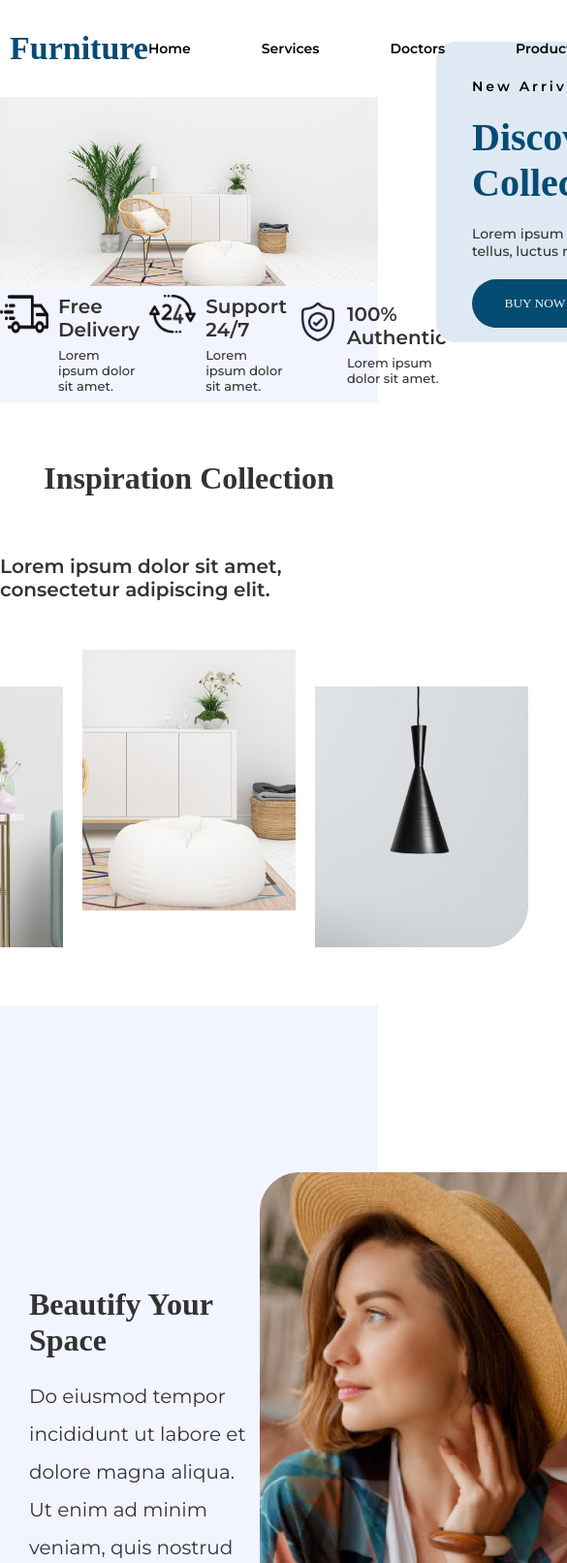
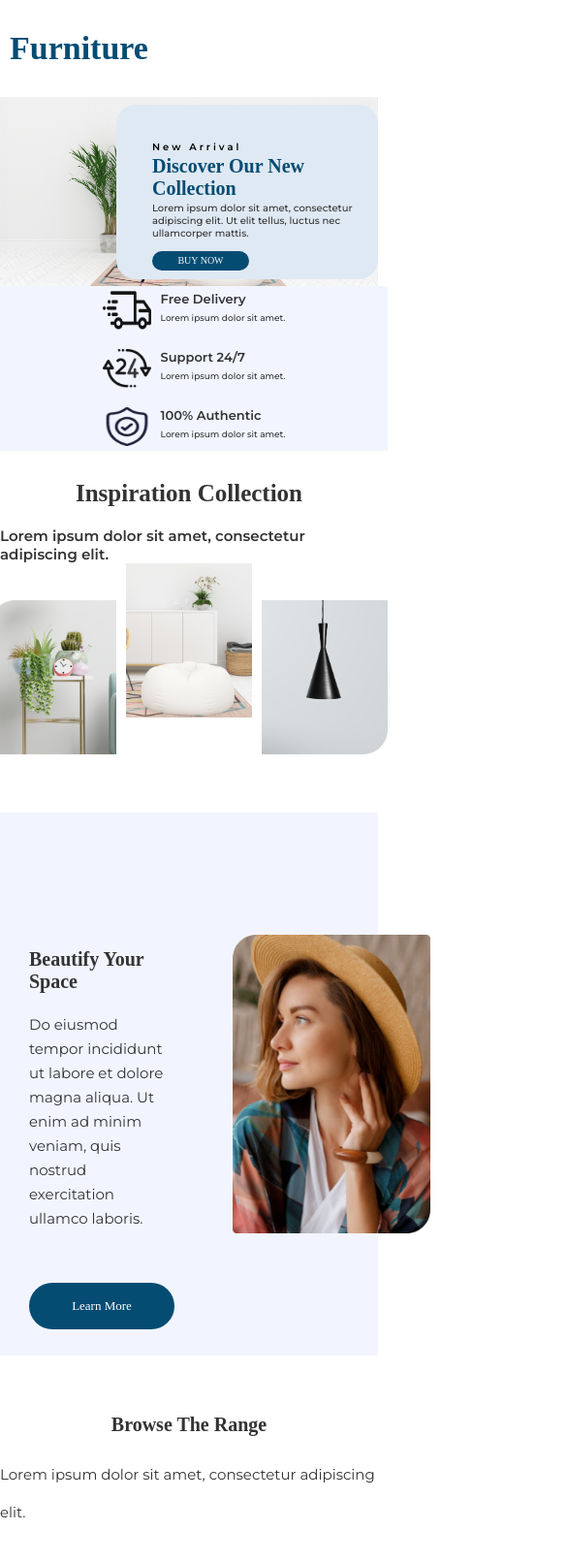
Before and after one commit to Django002/Landing, a plain HTML site: page index.html in a window 390 px wide. Shown: the top 1612 px of the page at 97% size, 585 px wide, since content can reach past the window. Drawn offline with Linux system fonts and the light colour scheme; a web font is replaced by a local one.

Commit message:
add mobail adaptiv

```diff
--- a/components/elemetsSection/footer.css
+++ b/components/elemetsSection/footer.css
@@ -90,3 +90,31 @@ h2{
         height: 70%;
     }
 }
+
+@media (max-width:500px) {
+
+    .footer_cotextbloc{
+        display: flex;
+        justify-content: start;
+        flex-wrap: wrap;
+        margin-bottom: 30px;
+        margin-top: 30px;
+        width: 100%;
+    }
+
+    .footer_img{
+        gap: 15px;
+        width: 30%;
+        height: 45%;
+    }
+
+    h2{
+        font-size: 20px;
+
+    }
+
+    .footer_cotextbloc p {
+        font-size: 15px;
+    }
+
+}
--- a/components/elemetsSection/heder.css
+++ b/components/elemetsSection/heder.css
@@ -54,3 +54,11 @@
     font-size: 16px;
     transition: 0.5s ease;
 }
+
+
+@media (max-width:500px) {
+    .header_navigate{
+        visibility: hidden;
+    }
+
+}
--- a/components/elemetsSection/sectionOne.css
+++ b/components/elemetsSection/sectionOne.css
@@ -2,7 +2,6 @@
 
 .sectionOne{
     display: flex;
-
     align-items: center;
     width: 100%;
     height: 50vw;
@@ -100,3 +99,45 @@
 
 
 }
+
+
+@media (max-width: 500px) {
+    .sectionOne_bloc{
+        width: 270px;
+        height: 180px;
+        position: absolute;
+        margin-left: 120px ;
+    }
+
+    .sectionOne_content button{
+        width: 100px;
+        height: 20px;
+        font-size: 10px;
+        margin-top: 10px;
+
+    }
+
+    .sectionOne_content p:first-child{
+        font-size: 10px;
+        letter-spacing: 3px;
+    }
+
+    .sectionOne_content h1{
+        font-size: 20px;
+        font-weight: 700;
+
+    }
+
+    .sectionOne_content p:nth-child(3){
+        font-size: 10px;
+
+    }
+    .sectionOne_content{
+        display: grid;
+        margin-top: 37px;
+        margin-left: 37px;
+        gap: 2px;
+
+    }
+
+}
--- a/components/elemetsSection/sectioneight.css
+++ b/components/elemetsSection/sectioneight.css
@@ -66,3 +66,41 @@ form button:hover{
     transition: 0.3s ease;
 
 }
+
+@media (max-width:500px) {
+    .sectioneight_bloc h1  {
+        font-size: 20px;
+        font-family: "Montserrat-Bold.tt";
+        color: rgba(51, 51, 51, 1);
+    }
+
+    .sectioneight_bloc p{
+        font-size: 15px;
+        font-family: "Montserrat-Regular.ttf";
+        color: rgba(51, 51, 51, 1);
+        margin-top: 20px;
+        line-height: 39px;
+    }
+
+    form input{
+        width: 80%;
+        height: 25px;
+
+    }
+
+    form button{
+        width: 120px;
+        height: 100%;
+        padding: 25px;
+        background-color: rgba(5, 76, 115, 1);
+        border-radius: 5px;
+        position: absolute;
+        top:0;
+        text-align: center;
+        color: aliceblue;
+        font-size: 10px;
+        font-family: "Montserrat-Bold.ttf";
+        right: 60px;
+        cursor: pointer;
+    }
+}
--- a/components/elemetsSection/sectionfour.css
+++ b/components/elemetsSection/sectionfour.css
@@ -121,6 +121,56 @@
     }
 }
 
-@media (max-width:820px) {
+@media (max-width:500px) {
 
+    .sectionfour_imgbloc{
+        width: 50%;
+        height: 55%;
+    }
+
+    .bacgrouimg{
+        visibility: hidden;
+
+    }
+
+    .sectionfour{
+        gap: 10px;
+    }
+
+    .sectionfour_content h2{
+        font-size: 20px;
+        font-family: "Montserrat-Bold.tt";
+        color: rgba(51, 51, 51, 1);
+    }
+
+    .sectionfour_content p{
+        font-size: 15px;
+        font-family: "Montserrat-Regular.ttf";
+        color: rgba(51, 51, 51, 1);
+        margin-top: 20px;
+        line-height: 25px;
+    }
+
+    .sectionfour_content button{
+        width: 150px;
+        height: 48px;
+        background-color: rgba(5, 76, 115, 1);
+        color: rgb(255, 255, 255);
+        font-size: 13px;
+        font-family: "Montserrat-Bold.tt";
+        border-radius: 30px;
+        margin-top: 54px;
+    }
+
+    .sectionfour{
+        margin-top: 60px;
+        width: 100%;
+        height: 560px;
+        background-color: rgba(242, 245, 255, 1);
+        display: flex;
+        justify-content: space-around;
+        align-items: center;
+        gap: 60px;
+
+    }
 }
--- a/components/elemetsSection/sectionseve.css
+++ b/components/elemetsSection/sectionseve.css
@@ -59,3 +59,39 @@
     flex-wrap: wrap;
     margin-top: 50px;
 }
+
+@media (max-width:500px) {
+    .sectionsix{
+        height: 100%;
+    }
+
+    .sectionseve h1 {
+        font-size: 20px;
+        font-family: "Montserrat-Bold.tt";
+        color: rgba(51, 51, 51, 1);
+    }
+
+    .sectionseve p{
+        font-size: 15px;
+        font-family: "Montserrat-Regular.ttf";
+        color: rgba(51, 51, 51, 1);
+        margin-top: 20px;
+        line-height: 39px;
+        width: 100%;
+    }
+
+    .cart_bloc{
+        display: flex;
+        justify-content: center;
+        flex-wrap: wrap;
+        height: 400px;
+        margin-bottom: 150px;
+    }
+
+    .cart_bloc img{
+        width: 350px;
+        height: 400px;
+    }
+
+
+}
--- a/components/elemetsSection/sectionsix.css
+++ b/components/elemetsSection/sectionsix.css
@@ -20,13 +20,15 @@
     color: rgba(51, 51, 51, 1);
 }
 
-.sectionthree_imgbloc{
+
+.sectionsix_imgbloc{
     display: flex;
     gap: 20px;
     margin-bottom: 60px;
     margin-top: 50px;
     justify-content: center;
     align-items: center;
+    flex-wrap: wrap;
 }
 
 .blocimg_cotext{
@@ -38,3 +40,28 @@
     justify-content: center;
     color: rgba(51, 51, 51, 1);
 }
+
+@media (max-width:500px) {
+
+
+    .sectionsix h1 {
+        font-size: 20px;
+        font-family: "Montserrat-Bold.tt";
+        color: rgba(51, 51, 51, 1);
+    }
+
+    .sectionsix_cotext{
+        font-size: 15px;
+        font-family: "Montserrat-Regular.ttf";
+        color: rgba(51, 51, 51, 1);
+        margin-top: 20px;
+        line-height: 39px;
+    }
+
+    .sectionsix_blocofimg img{
+        width: 350px;
+        height: 400px;
+    }
+
+
+}
--- a/components/elemetsSection/sectionthree.css
+++ b/components/elemetsSection/sectionthree.css
@@ -21,12 +21,11 @@
     color: rgba(51, 51, 51, 1);
 }
 
-.sectionsix_imgbloc{
+.sectionthree_imgbloc{
     margin-top: 50px;
     display: flex;
     justify-content: center;
     gap: 40px;
-    flex-wrap: wrap;
 }
 
 .bottom_position{
@@ -50,3 +49,36 @@
         width: 220px;
     }
 }
+
+@media (max-width: 500px) {
+
+    .sectionthree_imgbloc{
+        margin-top: 50px;
+        gap: 10px;
+        width: 5px;
+        margin: auto;
+    }
+
+    .sectionthree_imgbloc img{
+        width: 130px;
+    }
+
+    .sectionthree h1 {
+        display: flex;
+        font-size: 25px;
+        font-family: "Montserrat-Bold.ttf";
+        margin-top: 30px;
+        justify-content: center;
+        color: rgba(51, 51, 51, 1);
+    }
+
+    .sectionthree p {
+        display: flex;
+        font-size: 15px;
+        font-family: "Montserrat-SemiBold.ttf";
+        margin-top: 20px;
+        justify-content: center;
+        color: rgba(51, 51, 51, 1);
+    }
+
+}
--- a/components/elemetsSection/sectiontwo.css
+++ b/components/elemetsSection/sectiontwo.css
@@ -74,3 +74,37 @@
 
     }
 }
+
+@media (max-width:500px) {
+
+    .sectiontwo_content {
+        display: flex;
+        justify-content: center;
+        width: 100%;
+    }
+    .sectiontwo{
+        gap: 5px;
+    }
+
+    .sectiontwo_opisani h3{
+        font-size: 13px;
+    }
+
+    .sectiontwo_opisani p{
+        margin-top: 6px;
+        font-size: 9px;
+
+    }
+
+    .sectiontwo{
+        display: flex;
+        justify-content: space-evenly;
+        align-items: center;
+        width: 100%;
+        height: 100%;
+        padding: 5px;
+        flex-wrap: wrap;
+        gap: 20px;
+
+    }
+}
```
